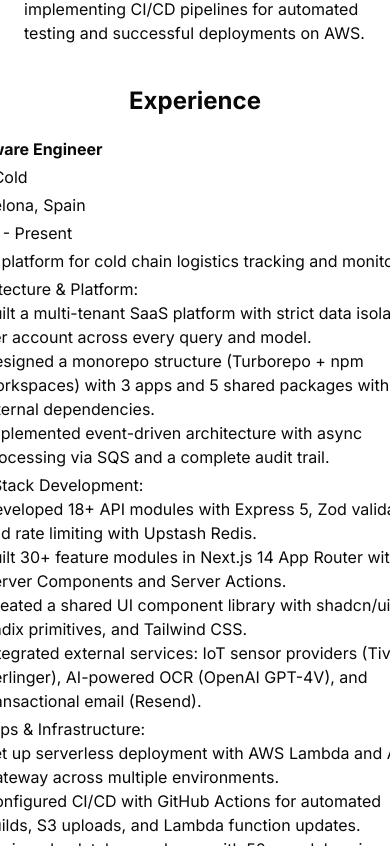
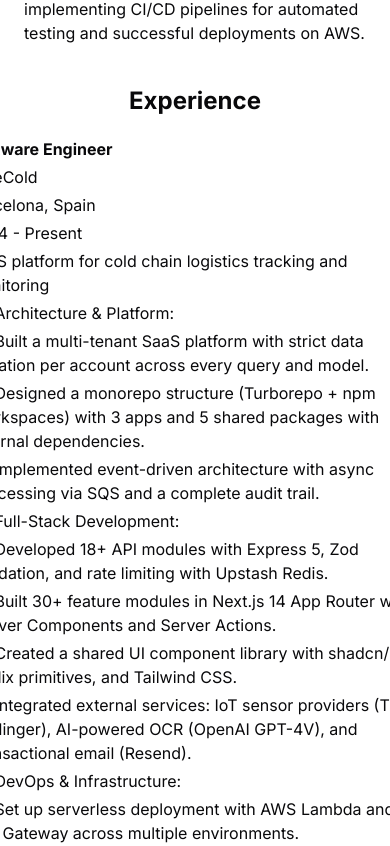
Before and after one commit to errezeeta/javier.dev, a Next.js app: page / in a window 390 px wide. Shown: the part 798-1644 px from the top of the page. Built offline with nearby package versions, Linux system fonts and the light colour scheme.

Commit message:
Fix Experience section mobile layout
- Use list-inside on all screen sizes to keep bullets visible
- Add px-1 padding to Role container
- Fix space-x to space-y for proper vertical list spacing
- Make description conditional to avoid empty paragraphs

```diff
--- a/components/sections/Experience/Role/Role.tsx
+++ b/components/sections/Experience/Role/Role.tsx
@@ -10,14 +10,16 @@
 
 export default function Role({ role }: { role: IRole }) {
   return (
-    <div className="Role flex flex-col gap-1">
+    <div className="Role flex flex-col gap-1 px-1">
       <h3 className="text-md font-bold print:text-md">{role.title}</h3>
       <p className="text-md print:text-sm">{role.company}</p>
       <p className="text-md print:text-sm">{role.location}</p>
       <p className="text-md print:text-sm">{role.startDate} - {role.endDate}</p>
-      <p className="text-md print:text-sm">{role.description}</p>
+      {role.description && (
+        <p className="text-md print:text-sm">{role.description}</p>
+      )}
         {role.achievements.map((achievements, index) => (
-          <ul key={index} className="list-disc list-outside md:list-inside space-x-6">
+          <ul key={index} className="list-disc list-inside space-y-1 pl-1">
             {achievements.map((achievement, index) => (
               <li key={index} className="text-md print:text-sm">
                 {achievement}
```
